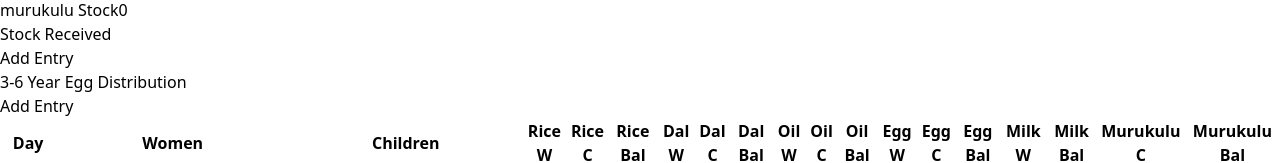
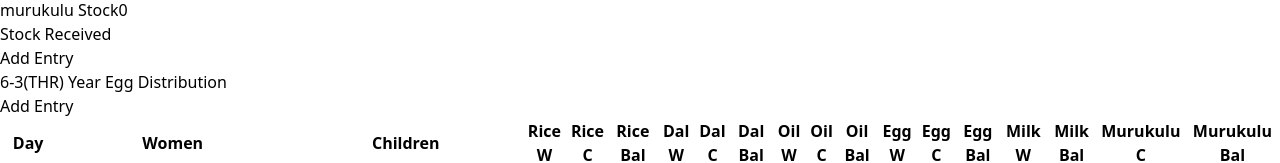
Before and after one commit to sai-nilesh/anganwadi-report-app, a React app: page / in a window 1280 px wide. Shown: the part 218-381 px from the top of the page. Built offline with nearby package versions, Linux system fonts and the light colour scheme; the HTML template or start-up script is replaced by a standard one.

Commit message:
Updated eggs and murukulu logic in Anganwadi report

```diff
--- a/src/pages/ReportForms.jsx
+++ b/src/pages/ReportForms.jsx
@@ -466,7 +466,7 @@ onChange={e=>updateStockEntry(i,"quantity",e.target.value)}/>
 
 <div className="mb-6">
 
-<h2 className="font-semibold mb-2">3-6 Year Egg Distribution</h2>
+<h2 className="font-semibold mb-2">6-3(THR) Year Egg Distribution</h2>
 
 <button
 onClick={()=>setChildEggEntries([...childEggEntries,{day:"",quantity:""}])}
```
